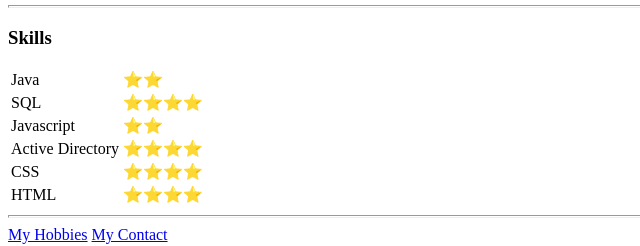
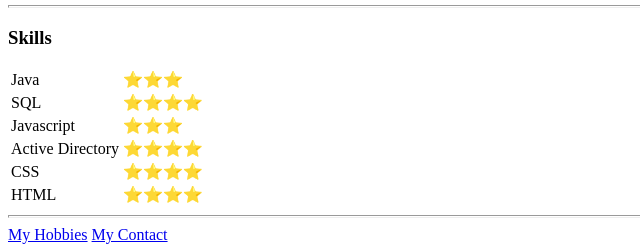
Before and after one commit to atm2117/CV, a plain HTML site: page index.html in a window 1280 px wide. Shown: the part 642-888 px from the top of the page, 0-640 px from the left. Drawn offline with Linux system fonts and the light colour scheme.

Commit message:
Update index.html

```diff
--- a/index.html
+++ b/index.html
@@ -46,14 +46,14 @@
   <table>
     <tr>
       <td>Java</td>
-      <td>⭐⭐
+      <td>⭐⭐⭐
     <tr>
       <td>SQL</td>
       <td>⭐⭐⭐⭐
     </tr>
     <tr>
       <td>Javascript</td>
-      <td>⭐⭐
+      <td>⭐⭐⭐
     </tr>
     <tr>
       <td>Active Directory</td>
```
